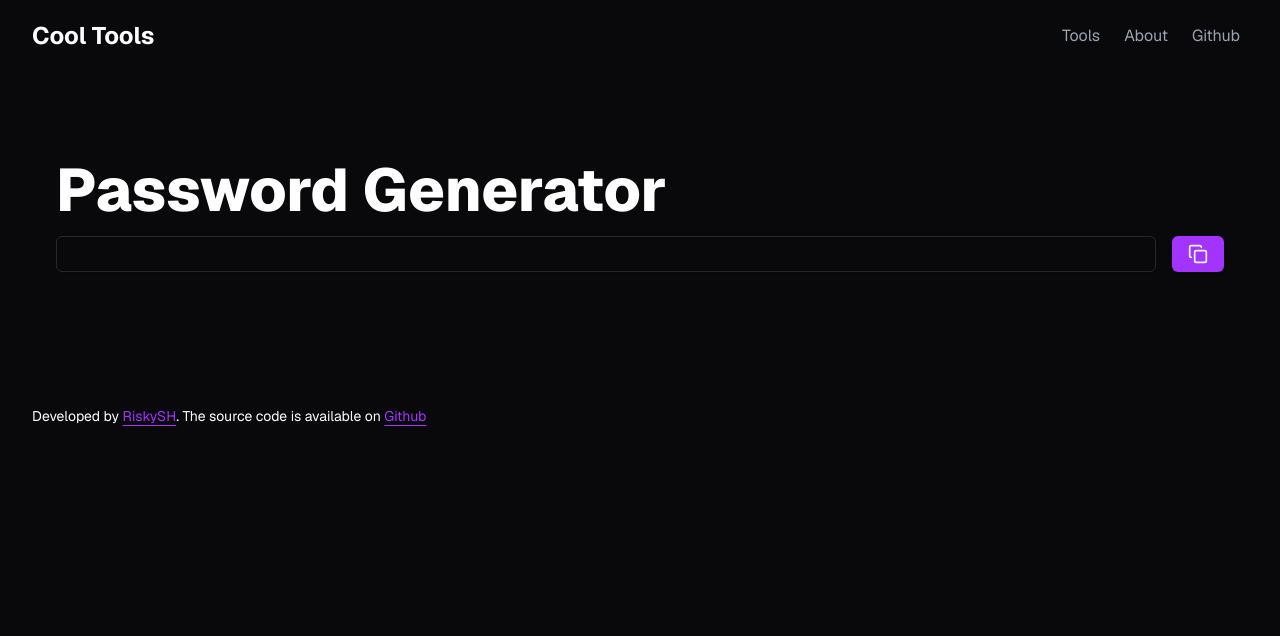
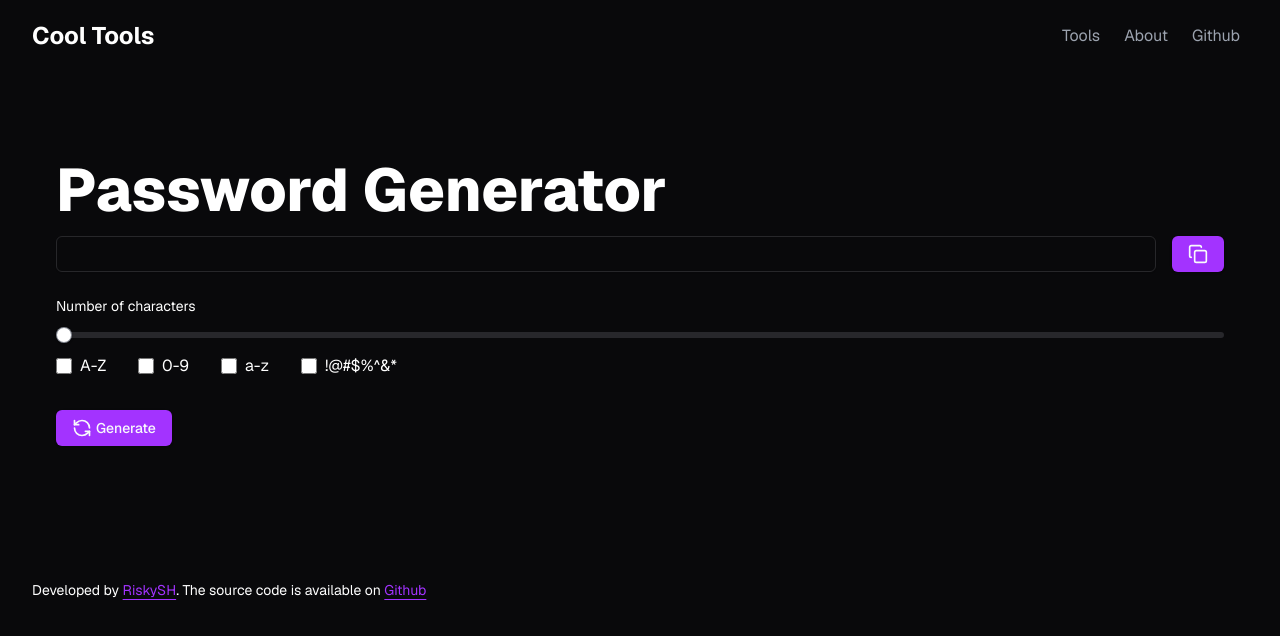
Before and after one commit to riskysh/Tools, a Next.js app: page /password-generator in a window 1280 px wide. Shown: the top 636 px of the page. Built offline with nearby package versions, Linux system fonts and the light colour scheme.

Commit message:
Password generator UI completed and some minor fixes

```diff
--- a/package.json
+++ b/package.json
@@ -10,6 +10,7 @@
   },
   "dependencies": {
     "@radix-ui/react-icons": "^1.3.0",
+    "@radix-ui/react-slider": "^1.2.0",
     "@radix-ui/react-slot": "^1.1.0",
     "class-variance-authority": "^0.7.0",
     "clsx": "^2.1.1",
--- a/src/app/layout.js
+++ b/src/app/layout.js
@@ -3,7 +3,7 @@ import "./globals.css";
 import { GeistSans } from 'geist/font/sans';
 
 export const metadata = {
-  title: "Tools",
+  title: "Cool Tools",
   description: "",
 };
 
--- a/src/app/password-generator/page.jsx
+++ b/src/app/password-generator/page.jsx
@@ -2,6 +2,7 @@ import Footer from "@/components/footer";
 import NavBar from "@/components/header";
 import { Button } from "@/components/ui/button";
 import { Input } from "@/components/ui/input";
+import { Slider } from "@/components/ui/slider";
 
 
 export default function PasswordGenerator() {
@@ -15,6 +16,32 @@ export default function PasswordGenerator() {
             <svg xmlns="http://www.w3.org/2000/svg" width="20" height="20" viewBox="0 0 24 24" fill="none" stroke="currentColor" stroke-width="2" stroke-linecap="round" stroke-linejoin="round" class="lucide lucide-copy"><rect width="14" height="14" x="8" y="8" rx="2" ry="2"/><path d="M4 16c-1.1 0-2-.9-2-2V4c0-1.1.9-2 2-2h10c1.1 0 2 .9 2 2"/></svg>
             </Button>
         </div>
+        <h1 className="mx-14  block mt-6 text-sm text-white">Number of characters</h1>
+        <div className="flex items-center mx-14 mt-4">
+            <Slider min={4} max={40} />
+        </div>
+        <div className="flex items-center gap-8 mx-14 mt-4">
+            <div className="flex items-center gap-2">
+                <input className="accent-[#a333ff] cursor-pointer rounded-md h-4 w-4" type="checkbox" />
+                <label className="text-white">A-Z</label>
+            </div>
+            <div className="flex items-center gap-2">
+                <input className="accent-[#a333ff] cursor-pointer rounded-md h-4 w-4" type="checkbox" />
+                <label className="text-white">0-9</label>
+            </div>
+            <div className="flex items-center gap-2">
+                <input className="accent-[#a333ff] cursor-pointer rounded-md h-4 w-4" type="checkbox" />
+                <label className="text-white">a-z</label>
+            </div>
+            <div className="flex items-center gap-2">
+                <input className="accent-[#a333ff] cursor-pointer rounded-md h-4 w-4" type="checkbox" />
+                <label className="text-white">!@#$%^&*</label>
+            </div>
+        </div>
+        <div className="flex items-center mx-14 mt-8">
+            <Button variant="toolsBtn" className="gap-1">
+            <svg xmlns="http://www.w3.org/2000/svg" width="20" height="20" viewBox="0 0 24 24" fill="none" stroke="currentColor" stroke-width="2" stroke-linecap="round" stroke-linejoin="round" class="lucide lucide-refresh-ccw"><path d="M21 12a9 9 0 0 0-9-9 9.75 9.75 0 0 0-6.74 2.74L3 8"/><path d="M3 3v5h5"/><path d="M3 12a9 9 0 0 0 9 9 9.75 9.75 0 0 0 6.74-2.74L21 16"/><path d="M16 16h5v5"/></svg>Generate</Button>
+        </div>
         <Footer />
         </>
     )
--- a/src/app/todo/todo-item.jsx
+++ b/src/app/todo/todo-item.jsx
@@ -5,7 +5,7 @@ function TodoItem({ todo, toggleComplete, deleteTodo }) {
     return (
       <>
       <div className="flex items-center h-20 p-4 gap-4 mx-14 mt-4 border border-[#27272a] rounded-md">
-        <input className="accent-[#a333ff] cursor-pointer rounded-md" type="checkbox" checked={todo.completed} onChange={() => toggleComplete(todo.id)} />
+        <input className="accent-[#a333ff] cursor-pointer rounded-md h-4 w-4" type="checkbox" checked={todo.completed} onChange={() => toggleComplete(todo.id)} />
         {todo.text}
         <Button className="gap-1" variant="destructive" onClick={() => deleteTodo(todo.id)}>
         <svg xmlns="http://www.w3.org/2000/svg" width="20" height="20" viewBox="0 0 24 24" fill="none" stroke="currentColor" stroke-width="2" stroke-linecap="round" stroke-linejoin="round" class="lucide lucide-trash-2"><path d="M3 6h18"/><path d="M19 6v14c0 1-1 2-2 2H7c-1 0-2-1-2-2V6"/><path d="M8 6V4c0-1 1-2 2-2h4c1 0 2 1 2 2v2"/><line x1="10" x2="10" y1="11" y2="17"/><line x1="14" x2="14" y1="11" y2="17"/></svg>Delete</Button>
--- /dev/null
+++ b/src/components/ui/slider.jsx
@@ -0,0 +1,23 @@
+"use client"
+
+import * as React from "react"
+import * as SliderPrimitive from "@radix-ui/react-slider"
+
+import { cn } from "@/lib/utils"
+
+const Slider = React.forwardRef(({ className, ...props }, ref) => (
+  <SliderPrimitive.Root
+    ref={ref}
+    className={cn("relative flex w-full touch-none select-none items-center", className)}
+    {...props}>
+    <SliderPrimitive.Track
+      className="relative h-1.5 w-full grow overflow-hidden rounded-full bg-[#27272b]">
+      <SliderPrimitive.Range className="absolute h-full bg-[#a333ff]" />
+    </SliderPrimitive.Track>
+    <SliderPrimitive.Thumb
+      className="block h-4 w-4 rounded-full border border-primary/50 bg-background shadow transition-colors focus-visible:outline-none focus-visible:ring-1 focus-visible:ring-ring disabled:pointer-events-none disabled:opacity-50" />
+  </SliderPrimitive.Root>
+))
+Slider.displayName = SliderPrimitive.Root.displayName
+
+export { Slider }
```
Also changed, not shown: src/app/globals.css (line endings or trailing spaces), 1 other file (tests, documents, lock files or other folders).
